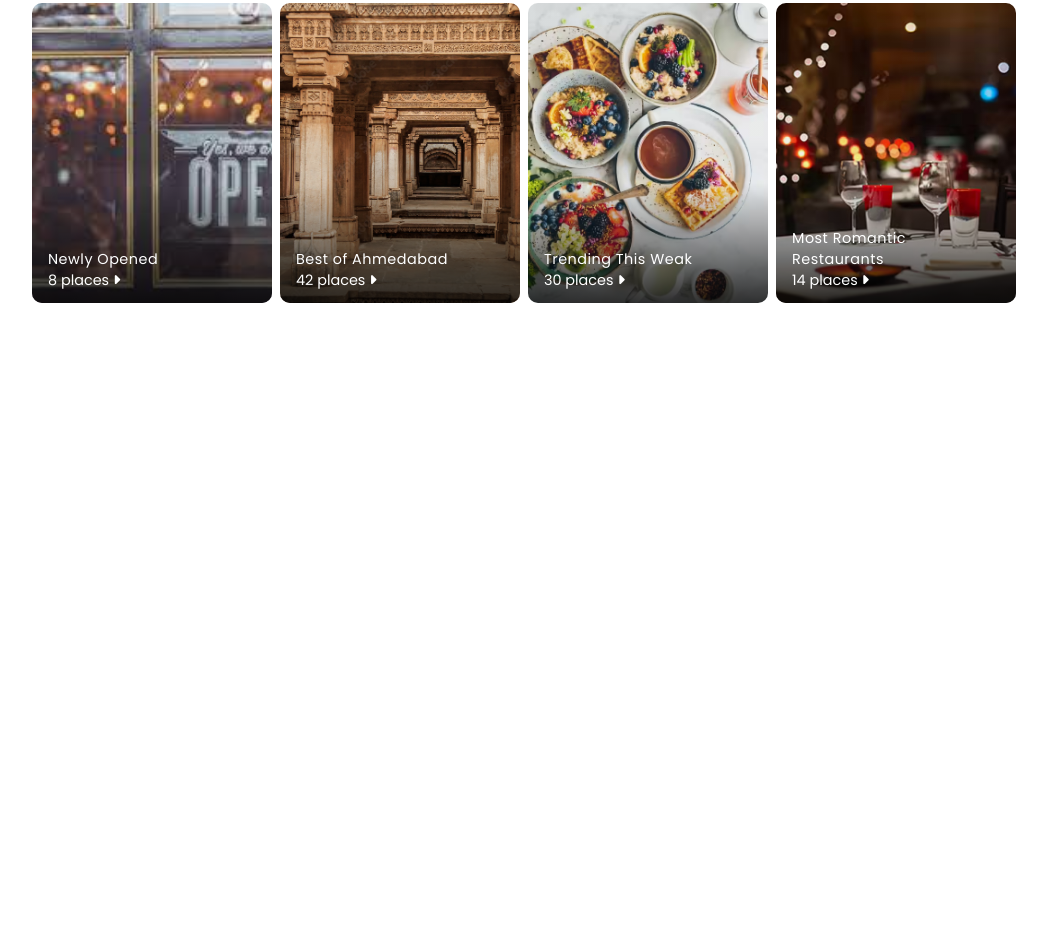
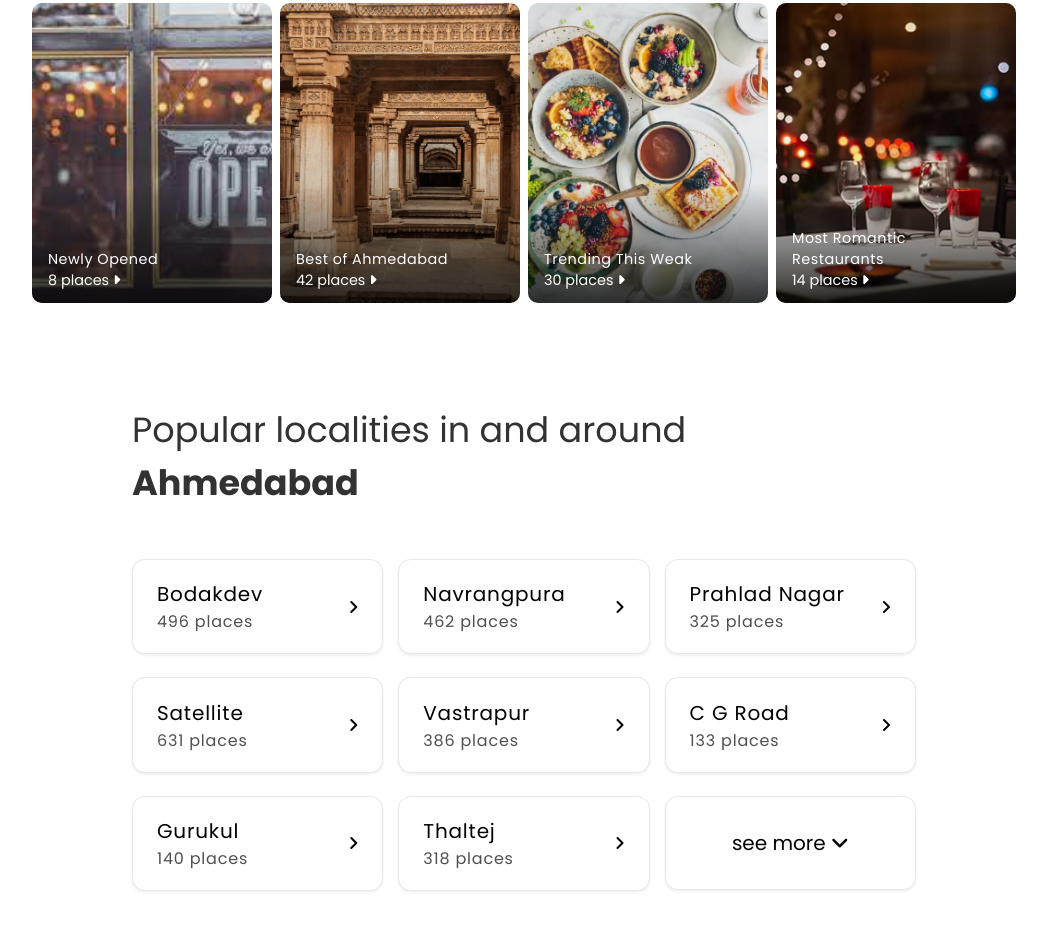
Before and after one commit to Pranav-8bit/zomato-landing-page, a plain HTML site: page index.html in a window 1280 px wide. Shown: the part 959-1889 px from the top of the page, without its empty margins (116-1163 px from the left). Before the commit the page ends 1310 px from the top, so only its background shows below. Drawn offline with Linux system fonts and the light colour scheme.

Commit message:
Completed Popular locality section

```diff
--- a/index.html
+++ b/index.html
@@ -150,5 +150,89 @@
         </div>
       </div>
     </section>
+    <section class="localities">
+      <div class="locality__container">
+        <h1>Popular localities in and around <b>Ahmedabad</b></h1>
+        <div class="localities_card">
+          <div class="panel1">
+            <div class="cards">
+              <div class="cards_content">
+                <h4>Bodakdev</h4>
+                <p>496 places</p>
+              </div>
+              <i class="fa-solid fa-angle-right"></i>
+            </div>
+          </div>
+          <div class="panel2">
+            <div class="cards">
+              <div class="cards_content">
+                <h4>Navrangpura</h4>
+                <p>462 places</p>
+              </div>
+              <i class="fa-solid fa-angle-right"></i>
+            </div>
+          </div>
+          <div class="panel3">
+            <div class="cards">
+              <div class="cards_content">
+                <h4>Prahlad Nagar</h4>
+                <p>325 places</p>
+              </div>
+              <i class="fa-solid fa-angle-right"></i>
+            </div>
+          </div>
+          <div class="panel1">
+            <div class="cards">
+              <div class="cards_content">
+                <h4>Satellite</h4>
+                <p>631 places</p>
+              </div>
+              <i class="fa-solid fa-angle-right"></i>
+            </div>
+          </div>
+          <div class="panel2">
+            <div class="cards">
+              <div class="cards_content">
+                <h4>Vastrapur</h4>
+                <p>386 places</p>
+              </div>
+              <i class="fa-solid fa-angle-right"></i>
+            </div>
+          </div>
+          <div class="panel3">
+            <div class="cards">
+              <div class="cards_content">
+                <h4>C G Road</h4>
+                <p>133 places</p>
+              </div>
+              <i class="fa-solid fa-angle-right"></i>
+            </div>
+          </div>
+          <div class="panel1">
+            <div class="cards">
+              <div class="cards_content">
+                <h4>Gurukul</h4>
+                <p>140 places</p>
+              </div>
+              <i class="fa-solid fa-angle-right"></i>
+            </div>
+          </div>
+          <div class="panel2">
+            <div class="cards">
+              <div class="cards_content">
+                <h4>Thaltej</h4>
+                <p>318 places</p>
+              </div>
+              <i class="fa-solid fa-angle-right"></i>
+            </div>
+          </div>
+          <div class="panel3">
+            <div class="cards last_panel">
+              <h4>see more <i class="fa-solid fa-angle-down"></i></h4>
+            </div>
+          </div>
+        </div>
+      </div>
+    </section>
   </body>
 </html>
--- a/styles.css
+++ b/styles.css
@@ -308,3 +308,102 @@
   font-weight: 400;
   letter-spacing: 0.5px;
 }
+
+/* ------------------------------------------- */
+/* Locality container */
+
+.locality__container {
+  margin: 100px 15.5rem;
+  align-items: center;
+}
+
+.locality__container h1 {
+  font-weight: 400;
+  margin-bottom: 50px;
+  font-size: 35px;
+  color: #323232;
+}
+
+.localities_card {
+  display: flex;
+  flex-wrap: wrap;
+  width: 100%;
+  position: relative;
+}
+
+.panel1 {
+  position: relative;
+  width: 100%;
+  max-width: 33.33%;
+  padding: 0px 10px 15px 0px;
+}
+
+.panel2 {
+  position: relative;
+  width: 100%;
+  max-width: 33.33%;
+  padding: 0px 5px 15px;
+}
+
+.panel3 {
+  position: relative;
+  width: 100%;
+  max-width: 33.33%;
+  padding: 0px 0px 15px 10px;
+}
+
+.cards {
+  padding: 1.2rem 1.5rem;
+  border-radius: 0.8rem;
+  background: rgb(255, 255, 255);
+  border: 1px solid rgb(232, 232, 232);
+  margin-bottom: 0.5rem;
+  display: flex;
+  justify-content: space-between;
+  align-items: center;
+  cursor: pointer;
+  box-shadow: rgb(28 28 28/8%) 0px 1.42px 2.85px;
+}
+
+.localities_card .cards_content {
+  display: flex;
+  flex-direction: column;
+  letter-spacing: 0.05rem;
+}
+
+.cards_content > div {
+  width: calc(100%-3.5rem);
+}
+
+.cards h4 {
+  font-weight: 400;
+  font-size: 20px;
+}
+
+.cards_content p {
+  color: #4f4f4f;
+  font-size: 16px;
+}
+
+.last_panel {
+  display: flex;
+  align-items: center;
+  justify-content: center;
+  height: 5.9rem;
+}
+
+@media only screen and (max-width: 800px) {
+  .panel1,
+  .panel2,
+  .panel3 {
+    position: relative;
+    width: 100%;
+    max-width: 100%;
+    padding: 0px;
+    margin-bottom: 10px;
+  }
+  .locality__container {
+    margin: 20px 5rem;
+    align-items: center;
+  }
+}
```
